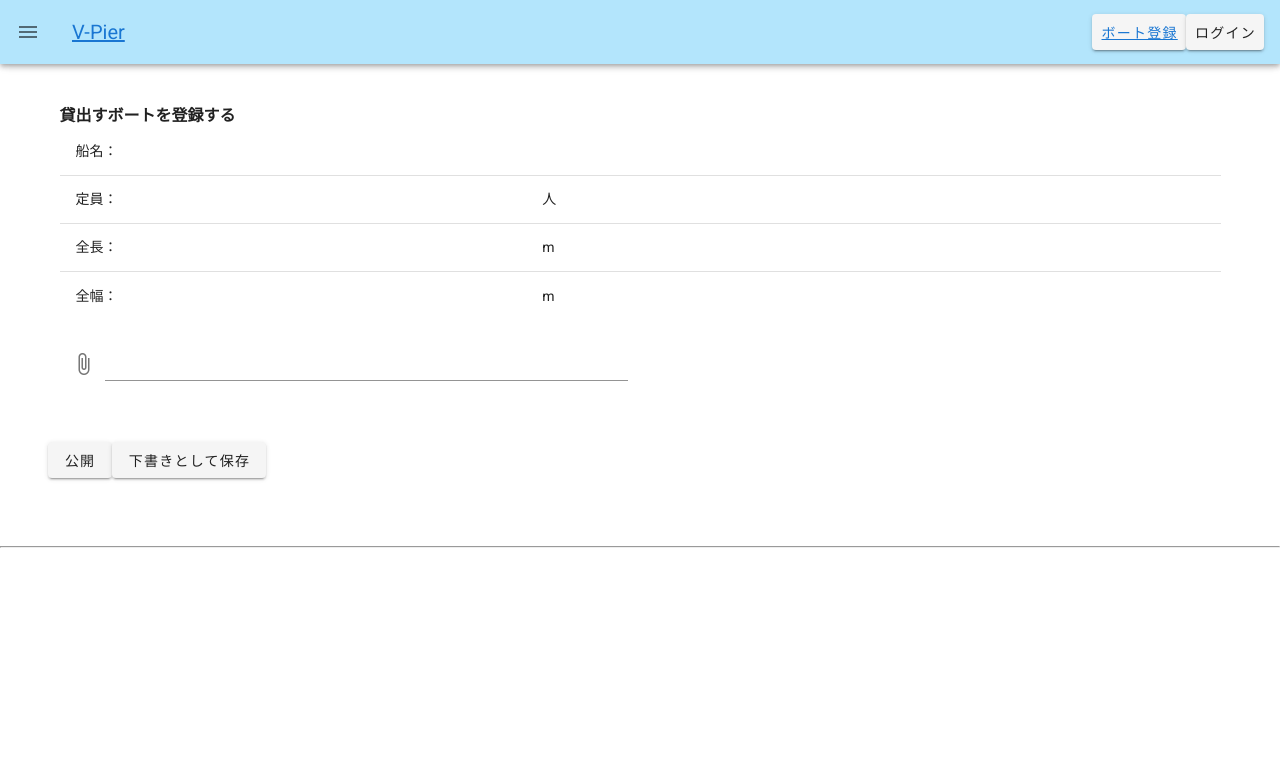
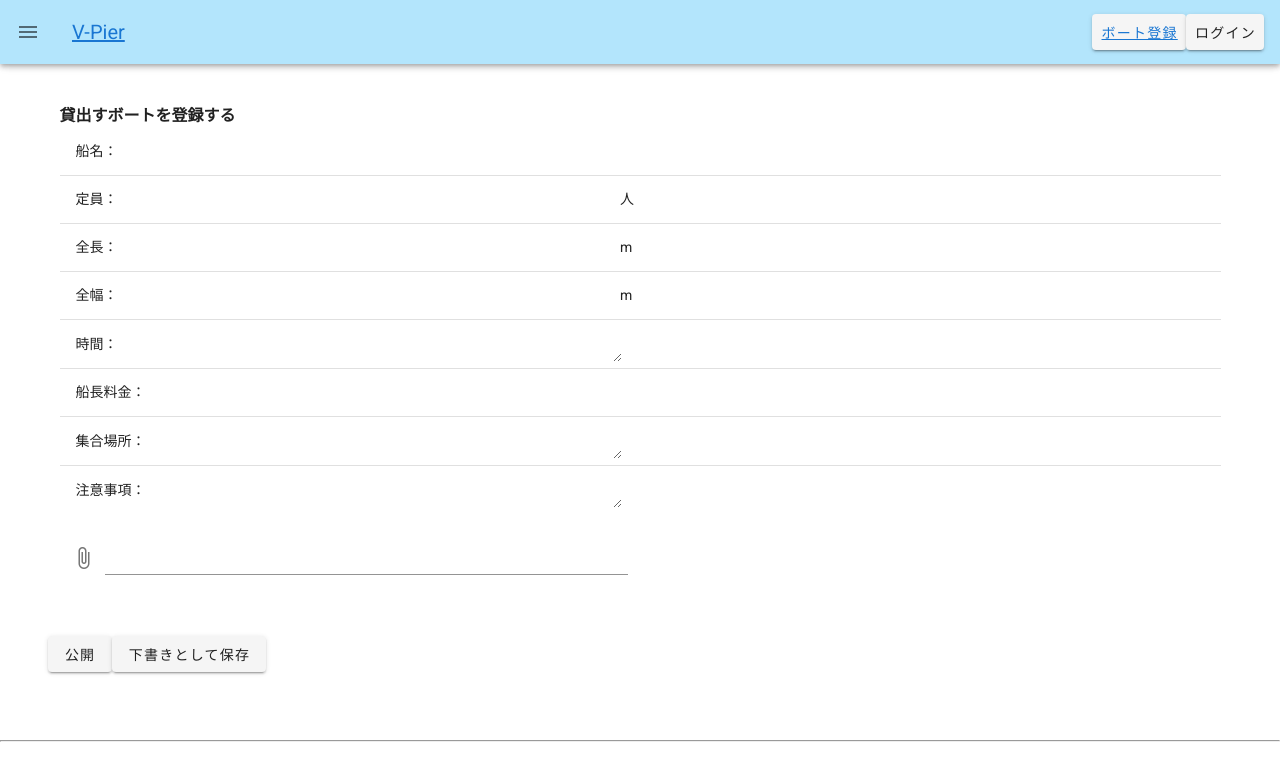
Before and after one commit to igarashiiiii/boat-rental, a Vue app: page /register in a window 1280 px wide. Shown: the top 780 px of the page. Built offline with nearby package versions, Linux system fonts and the light colour scheme; no server answers; the database is empty.

Commit message:
"add miscellaneous "

```diff
--- a/src/components/Auth.vue
+++ b/src/components/Auth.vue
@@ -1,7 +1,7 @@
 <template>
   <v-container id="auth" cols="12" sm="8" md="8" pa-10>
     <v-spacer pt-4></v-spacer>
-    <div v-show="!state">
+    <div v-show="!isLoggedIn">
       <v-row align="center">
         <v-col>
           <v-card class="mx-auto justify-center" max-width="344" >
--- a/src/components/Detail.vue
+++ b/src/components/Detail.vue
@@ -19,15 +19,15 @@
     <v-container>
       <v-row>
         <v-col sm="6">
-          <v-img height="250" src="../assets/6.jpg" ></v-img>
+          <v-img height="250" :src="pictureUrl" ></v-img>
         </v-col>
         <v-col sm="6">
           <div  v-for="i,index in items" :key="index">
             <div>船名:{{i.boatName}}</div>
-            <div>料金：</div>
+            <div>レンタル料金：</div>
             <div>船長料金：</div>
             <div>定員：{{i.capacity}}人</div>
-            <div>全長：{{i.length}}m</div>
+            <div>全長：{{i.boatLength}}m</div>
             <div>全幅：{{i.width}}m</div>
           </div>
         </v-col>
@@ -37,7 +37,6 @@
             <li>注意事項</li>
             <li>集合場所</li>
             <li>時間</li>
-            <li>送迎の有無</li>
             <li>船長のHire Fee</li>
         </ul>
       </v-row>
@@ -46,7 +45,7 @@
     <v-container>
       <v-row class="mx-10 py-12">
           <v-btn class="mx-auto">
-            申し込みをする→メール画面に遷移
+            申し込みをする→メール画面に遷移(未実装)
           </v-btn>
         </v-row>
     </v-container>
@@ -73,6 +72,10 @@
   appId: "1:750963958567:web:8465babc5ac3620df6ff02"
   };
 
+//Picture
+import { getStorage, ref, getDownloadURL } from "firebase/storage";
+const storage = getStorage();
+
   // Initialize Firebase
   initializeApp(firebaseConfig);
   const db = getFirestore();
@@ -93,6 +96,18 @@ async created(){
     const docRef = doc(db,"boatInformation",this.id);
     const docSnap = await getDoc(docRef);
     if (docSnap.exists()){
+      //Get Picture
+      await getDownloadURL(
+        ref(storage, "pictures/" + String(this.$store.getters.boatId) + ".jpg")
+      )
+        .then((url) => {
+          console.log("Register:created:画像を読み込みました:" + url);
+          this.pictureUrl = url;
+        })
+        .catch((error) => {
+          console.log("Register:created:画像が読み込めません:" + error);
+          console.log("Register:created:画像が読み込めません:" + error);
+        });
       this.exist = false;
       this.items = [];
       this.items.push(docSnap.data())
--- a/src/components/Head.vue
+++ b/src/components/Head.vue
@@ -14,13 +14,13 @@
         <v-divider></v-divider>
         <v-list-item-content dense nav>
           <v-list-item-title>
-            <button @click="signOut" class="ml-5">ログアウト</button>
+            <button v-show="!isLoggedIn" @click="signOut" class="ml-5">ログアウト</button>
             </v-list-item-title>
         </v-list-item-content>
         <v-list-item-content dense nav>
           <v-list-item-title>
             <v-col class="ml-2">
-              問い合わせ
+              問い合わせ(未実装)
             </v-col>
           </v-list-item-title>
         </v-list-item-content>
@@ -38,7 +38,7 @@
       </v-toolbar-title>
       <v-spacer></v-spacer>
         <v-btn class="pa-2 ml-auto"><router-link to="/register">ボート登録</router-link></v-btn>
-        <v-btn v-if="!isLoggedIn" @click="push" class="pa-2 ml-auto">ログイン</v-btn>
+        <v-btn v-show="!isLoggedIn" @click="push" class="pa-2 ml-auto">ログイン</v-btn>
     </v-app-bar>
   </div>
 </template>
--- a/src/components/Register.vue
+++ b/src/components/Register.vue
@@ -31,6 +31,43 @@
             <input type="text" @change="changeLength" :value="updateWidth" />m
           </td>
         </tr>
+        <!-- ■■■■■■■■項目追加■■■■■■■■ -->
+        <tr>
+          <td>時間：</td>
+          <td>
+            <textarea type="text" @change="changeTime" :value="updateTime" />
+          </td>
+        </tr>
+
+        <tr>
+          <td>船長料金：</td>
+          <td>
+            <input
+              type="text"
+              @change="changeCaptainFee"
+              :value="updateCaptainFee"
+            />
+          </td>
+        </tr>
+
+        <tr>
+          <td>集合場所：</td>
+          <td>
+            <textarea type="text" @change="changePlace" :value="updatePlace" />
+          </td>
+        </tr>
+
+        <tr>
+          <td>注意事項：</td>
+          <td>
+            <textarea
+              type="text"
+              @change="changeCaution"
+              :value="updateCaution"
+            />
+          </td>
+        </tr>
+        <!-- ■■■■■■■■項目追加■■■■■■■■ -->
       </tbody>
     </v-simple-table>
     <v-img :src="pictureUrl" alt="" id="myimg"></v-img>
@@ -88,6 +125,13 @@ export default {
       updateLength: "",
       updateWidth: "",
       updateItems: [],
+      //  ■■■■■■■■項目追加■■■■■■■■
+      updateCaptainFee: "",
+      updateTime: "",
+      updatePlace: "",
+      updateCaution: "",
+      updateExplain: "",
+      //  ■■■■■■■■項目追加■■■■■■■■
       userId: "",
       everyBoatId: [],
       pictureId: "",
@@ -123,6 +167,13 @@ export default {
       this.updateBoatCapacity = this.updateItems[0].capacity;
       this.updateLength = this.updateItems[0].boatLength;
       this.updateWidth = this.updateItems[0].width;
+      //  ■■■■■■■■項目追加■■■■■■■■
+      this.updateCaptainFee = this.updateItems[0].captainFee;
+      this.updateTime = this.updateItems[0].time;
+      this.updateplace = this.updateItems[0].place;
+      this.updateCaution = this.updateItems[0].caution;
+      this.updateExplain = this.updateItems[0].explain;
+      //  ■■■■■■■■項目追加■■■■■■■■
       console.log("register:created:Boat情報を読み込みました");
     } else {
       this.exist = false;
@@ -164,12 +215,25 @@ export default {
     changeWith(e) {
       this.updateWith = e.target.value;
     },
+    //  ■■■■■■■■項目追加■■■■■■■■
+    changeCaptainFee(e) {
+      this.updateWith = e.target.value;
+    },
+    changeTime(e) {
+      this.updateWith = e.target.value;
+    },
+    changePlace(e) {
+      this.updateWith = e.target.value;
+    },
+    changeCaution(e) {
+      this.updateWith = e.target.value;
+    },
+    changeExplain(e) {
+      this.updateWith = e.target.value;
+    },
 
-    //when update button is clicked
+    //when update or draft button is clicked
     async updateImage() {
-      console.log("■■■■■■■■■■■■■■■■■■■■");
-      console.log("called updateImage");
-      console.log("■■■■■■■■■■■■■■■■■■■■");
       let imageUrl = "";
       const uploadStorage = ref(
         storage,
@@ -190,6 +254,8 @@ export default {
       });
       return imageUrl;
     },
+
+    //when update button is clicked
     async update() {
       if (this.pictureFile.length !== null) {
         const newImageUrl = await this.updateImage();
@@ -203,6 +269,11 @@ export default {
             capacity: this.updateBoatCapacity,
             boatLength: this.updateLength,
             width: this.updateWidth,
+            captainFee: this.updateCaptainFee,
+            time: this.updateTime,
+            place: this.updatePlace,
+            caution: this.updateCaution,
+            explain: this.updateExplain,
             boatId: this.$store.getters.boatId,
             userId: this.$store.getters.userId,
             textStatus: true,
@@ -214,27 +285,14 @@ export default {
         console.log("register:情報更新失敗:" + error);
       }
     },
+
     //when draft button is clicked
     async draft() {
       //Picture Upload
-      const uploadStorage = ref(
-        storage,
-        "pictures/" + String(this.$store.getters.boatId) + ".jpg"
-      );
-      await uploadBytes(uploadStorage, this.pictureFile)
-        .then(() => {
-          console.log("register:画像のUpload成功");
-          this.pictureUrl = uploadStorage;
-        })
-        .catch((error) => {
-          console.log("register:画像のUpload失敗:" + error);
-        });
-
-      getDownloadURL(
-        ref(storage, "pictures/" + String(this.$store.getters.boatId) + ".jpg")
-      ).then((url) => {
-        this.pictureUrl = url;
-      });
+      if (this.pictureFile.length !== null) {
+        const newImageUrl = await this.updateImage();
+        this.pictureUrl = newImageUrl;
+      }
 
       //preserve information as draft
       try {
@@ -243,10 +301,15 @@ export default {
           capacity: this.updateBoatCapacity,
           boatLength: this.updateLength,
           width: this.updateWidth,
+          captainFee: this.updateCaptainFee,
+          time: this.updateTime,
+          place: this.updatePlace,
+          caution: this.updateCaution,
+          explain: this.updateExplain,
           boatId: this.$store.getters.boatId,
           userId: this.$store.getters.userId,
           textStatus: false,
-          pictureId: this.pictureUrl,
+          pictureId: String(this.pictureUrl),
         });
         console.log("register:情報の下書き成功");
       } catch (error) {
--- a/src/store/index.js
+++ b/src/store/index.js
@@ -135,6 +135,11 @@ export default new Vuex.Store({
                     width: "",
                     userId: this.state.userId,
                     textStatus: false,
+                    captainFee: "",
+                    time: "",
+                    place: "",
+                    caution: "",
+                    explain:"",
                     boatId: id,
                     pictureId: "https://firebasestorage.googleapis.com/v0/b/boat-rental-dfd96.appspot.com/o/pictures%2FsuLVgL4RFzYEVYg0Re6kfsxpiz83.jpg?alt=media&token=0aa423d6-4ae2-4c38-81d1-bbc42485c969"
                 });
```
